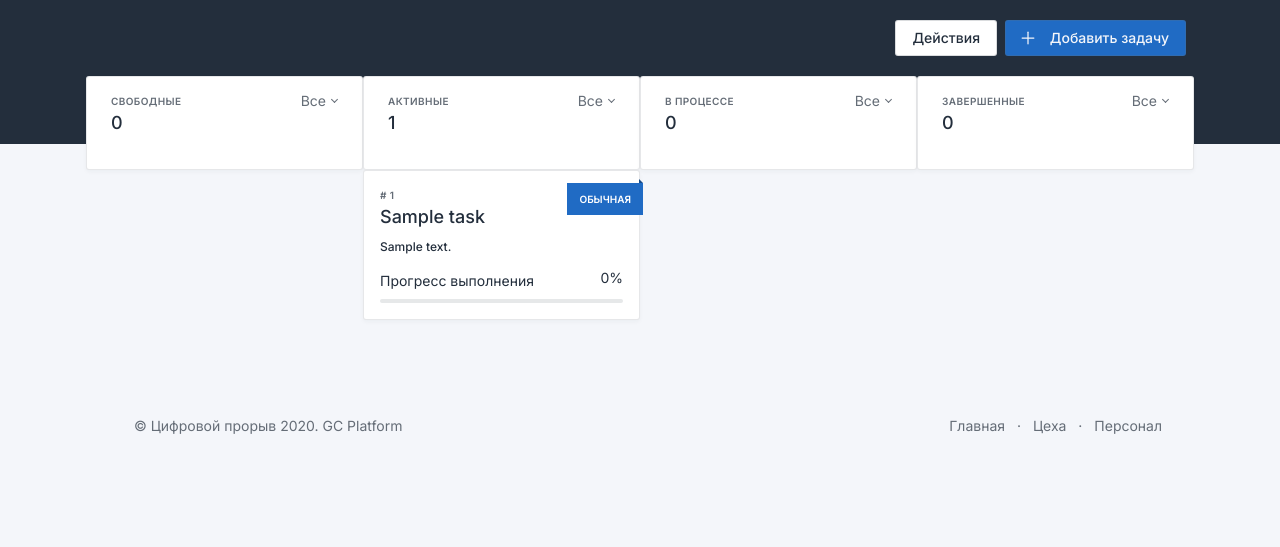
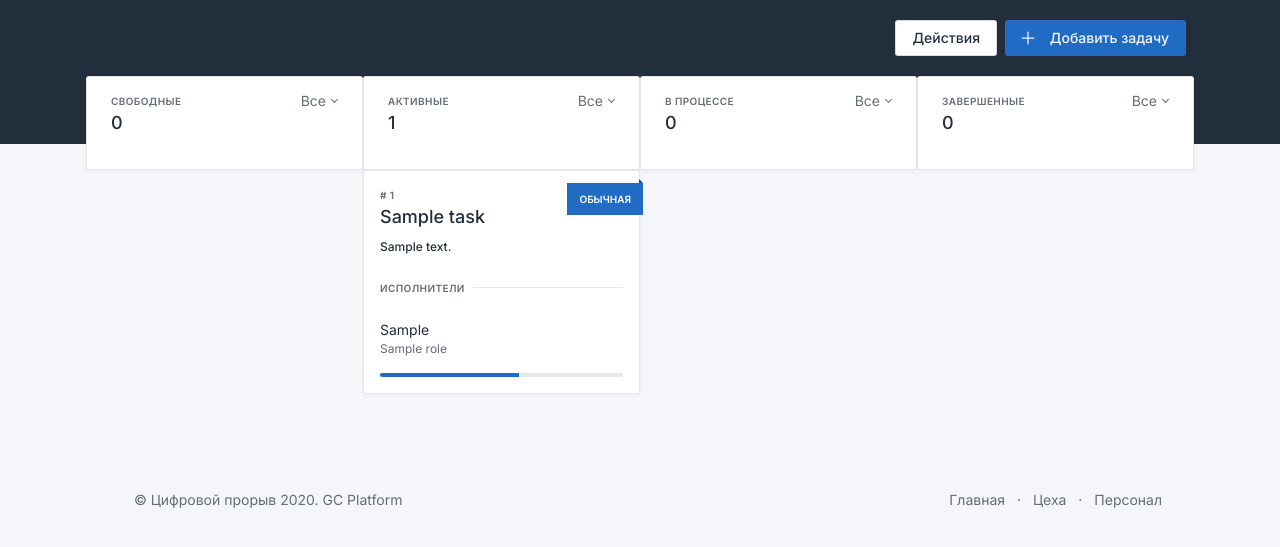
Before and after one commit to mkisko/cp2020-final-web, a Django app: page /kanban/ in a window 1280 px wide. Shown: the part 56-603 px from the top of the page. Run offline with Django 3.2, Linux system fonts and the light colour scheme; a user stored in the database is signed in; tables that the repository leaves empty hold one stand-in row (values such as "Sample post"); some libraries are stand-ins or nearby versions.

Commit message:
Rechanges for kanban

```diff
--- a/portal/templates/kanban.html
+++ b/portal/templates/kanban.html
@@ -69,16 +69,26 @@
                   <div class="h2">{{ task.title }}</div>
                   <div class="h5 mb-3">{{ task.description|default:'Нет описания' }}</div>
 
-                  <div class="d-flex mb-2">
-                    <div>Прогресс выполнения</div>
-                    <div class="ml-auto">
-                      <span class="text d-inline-flex align-items-center lh-1">
-                        0%
-                      </span>
-                    </div>
+                  <div class="hr-text hr-text-left">Исполнители</div>
+
+                  <div class="row">
+                    {% for person in task.person.all %}
+                      <div class="col-6 row mb-3 align-items-center">
+                        <div class="col text-truncate">
+                          <span href="#" class="text-body d-block text-truncate">{{ person.profile.fio }}</span>
+                          <small class="d-block text-muted text-truncate mt-n1">{{ person.profile.role }}</small>
+                        </div>
+                      </div>
+                    {% empty %}
+                      <div class="alert alert-warning mb-2">
+                        Для задачи на назначен исполнитель
+                      </div>
+                    {% endfor %}
                   </div>
+
                   <div class="progress progress-sm">
-                    <div class="progress-bar bg-blue" style="width: 0%" role="progressbar" aria-valuenow="75" aria-valuemin="0" aria-valuemax="100">
+                    <div class="progress-bar" style="width: 57%" role="progressbar" aria-valuenow="57" aria-valuemin="0" aria-valuemax="100">
+                      <span class="visually-hidden">57% Complete</span>
                     </div>
                   </div>
                 </div>
@@ -343,7 +353,7 @@
           // comments
           modal.find('.comments-container').empty();
           response.comments.forEach(function (item) {
-            modal.find('.comments-container').append(`<div class="alert alert-primary mb-0"><string>${ item.user }</string> говорит ... ${ item.text }`)
+            modal.find('.comments-container').append(`<div class="alert alert-primary mb-0"><string>${ item.user }</string>: ${ item.text }`)
           });
           if (response.comments.length == 0) modal.find('.comments-container').append(`<div class="alert alert-warning mb-0">Комментариев нет!</div>`)
 
```
